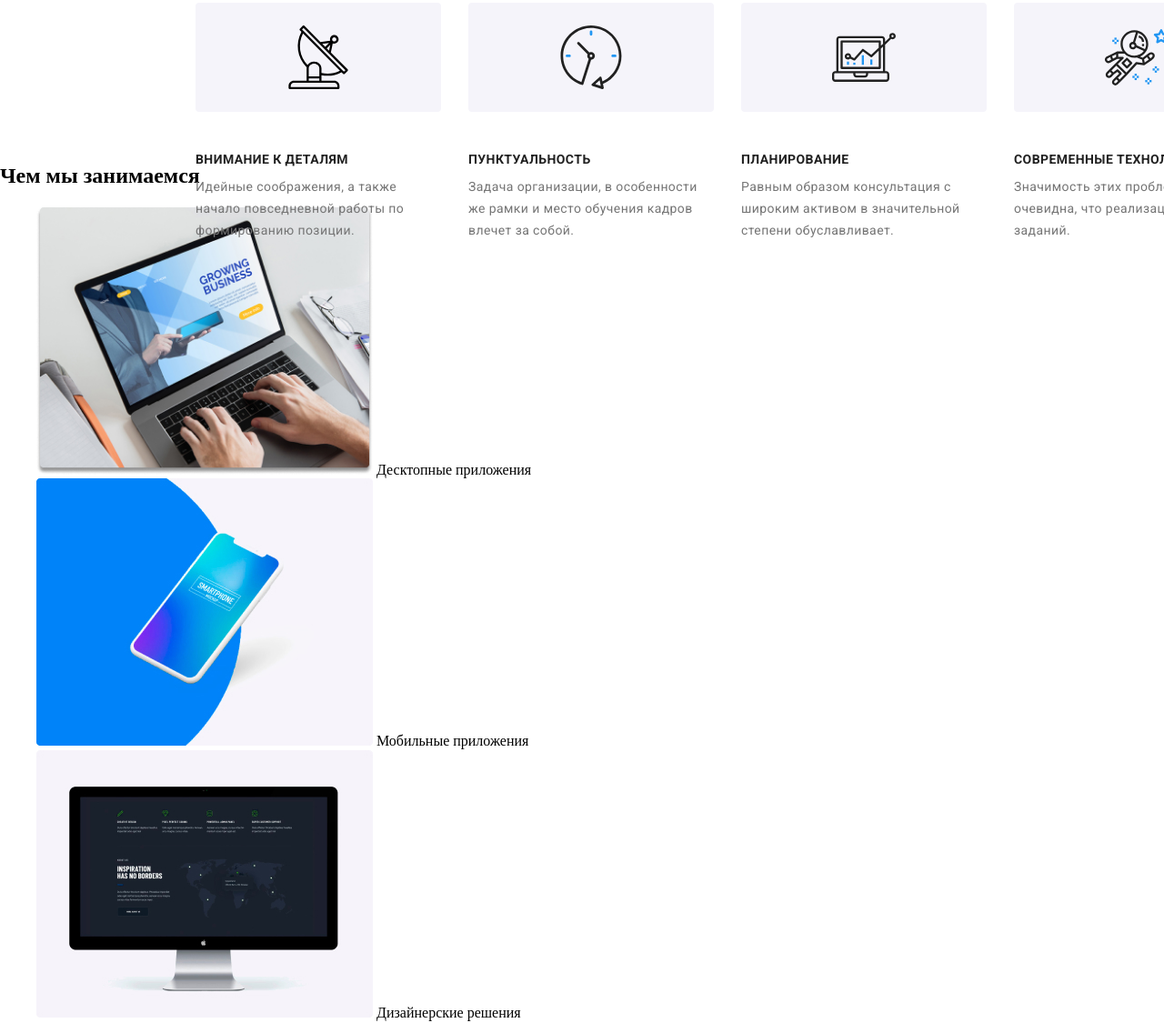
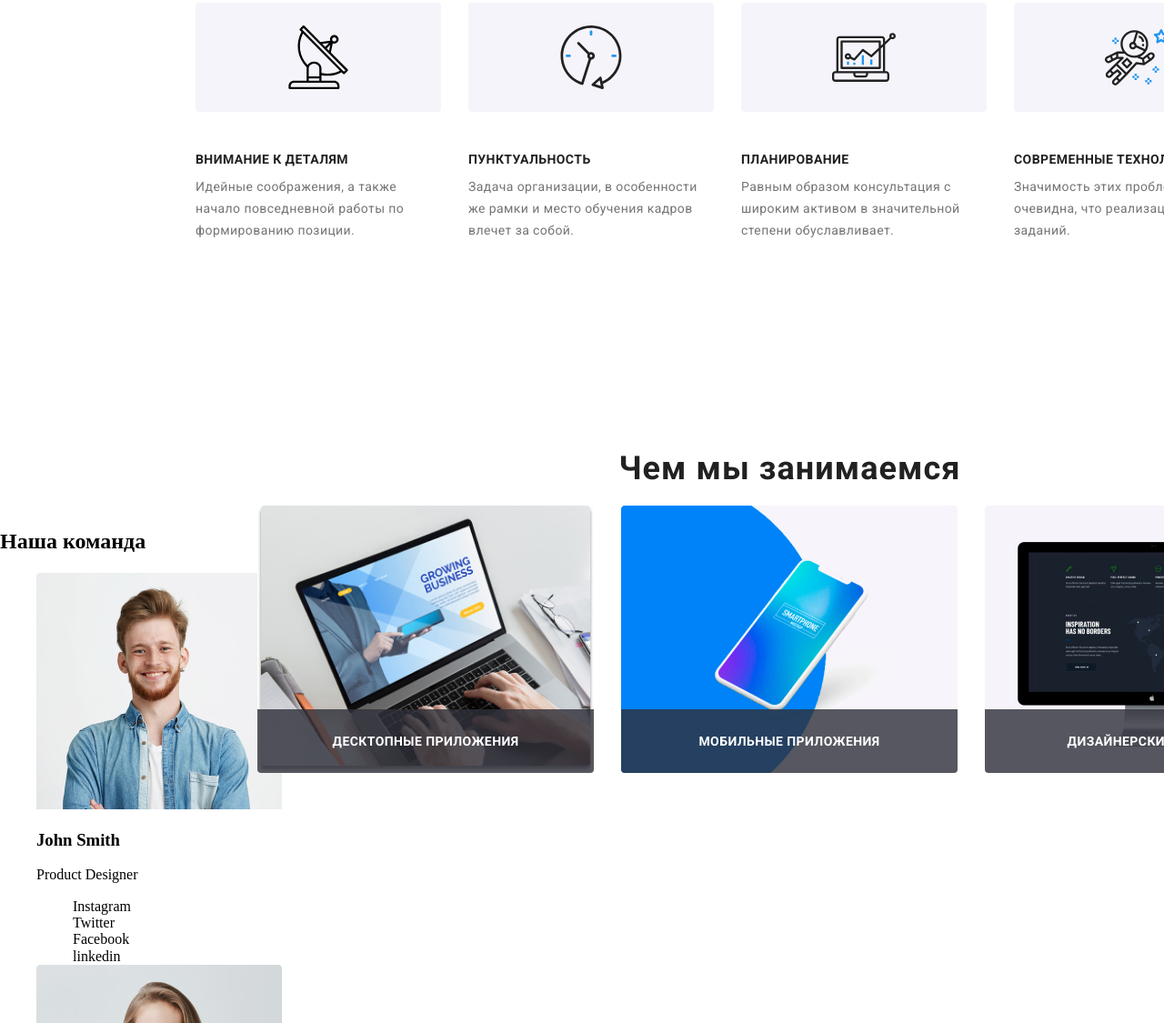
Before and after one commit to andreyz11288/goit-markup-hw-05, a plain HTML site: page index.html in a window 1280 px wide. Shown: the part 855-1980 px from the top of the page at 91% size. Drawn offline with Linux system fonts and the light colour scheme.

Commit message:
Сделал - Чем мы занимаемся

```diff
--- a/css/style.css
+++ b/css/style.css
@@ -448,9 +448,115 @@ li {
   color: #757575;
 }
 
-/* .center-feater{
+.worck {
+  position: relative;
+  width: 1170px;
+  height: 386px;
+  left: 283px;
+  top: 144px;
+}
 
-    display:flex;
-     justify-content: center;
+.worck > h2 {
+  position: absolute;
+  width: 377px;
+  height: 42px;
+  left: 397px;
+  top: 144px;
+  font-family: Roboto;
+  font-style: normal;
+  font-weight: bold;
+  font-size: 36px;
+  line-height: 42px;
+  text-align: center;
+  letter-spacing: 0.03em;
+  color: #212121;
+}
 
-    } */
+.worck1 {
+  position: absolute;
+  width: 370px;
+  height: 294px;
+  left: 0px;
+  top: 236px;
+}
+
+.worck1 > span {
+  position: absolute;
+  width: 205px;
+  height: 16px;
+  left: 83px;
+  top: 251px;
+  padding-top: 27px;
+  font-family: Roboto;
+  font-style: normal;
+  font-weight: bold;
+  font-size: 14px;
+  line-height: 16px;
+  text-align: center;
+  letter-spacing: 0.03em;
+  text-transform: uppercase;
+  color: #ffffff;
+}
+
+.worck2 {
+  position: absolute;
+  width: 370px;
+  height: 294px;
+  left: 400px;
+  top: 236px;
+}
+
+.worck2 > span {
+  position: absolute;
+  width: 370px;
+  height: 70px;
+  left: 683px;
+  top: 251px;
+  padding-top: 27px;
+  font-family: Roboto;
+  font-style: normal;
+  font-weight: bold;
+  font-size: 14px;
+  line-height: 16px;
+  text-align: center;
+  letter-spacing: 0.03em;
+  text-transform: uppercase;
+  color: #ffffff;
+}
+
+.worck3 {
+  position: absolute;
+  width: 370px;
+  height: 294px;
+  left: 800px;
+  top: 236px;
+}
+
+.worck3 > span {
+  position: absolute;
+  width: 370px;
+  height: 70px;
+  left: 1083px;
+  top: 251px;
+  padding-top: 27px;
+
+  font-family: Roboto;
+  font-style: normal;
+  font-weight: bold;
+  font-size: 14px;
+  line-height: 16px;
+  text-align: center;
+  letter-spacing: 0.03em;
+  text-transform: uppercase;
+  color: #ffffff;
+}
+
+.worck span {
+  position: absolute;
+  width: 370px;
+  height: 43px;
+  left: 0px;
+  top: 224px;
+  background: rgba(47, 48, 58, 0.8);
+  border-radius: 0px 0px 4px 4px;
+}
--- a/index.html
+++ b/index.html
@@ -131,40 +131,40 @@
           </li>
         </ul>
       </section>
-      <section>
+      <section class="worck">
         <h2>Чем мы занимаемся</h2>
         <ul>
           <li>
-            <a href=""
+            <a class="worck1" href=""
               ><img
                 src="./images/box1.jpg"
                 alt="Десктопные приложения"
                 width="370"
                 height="294"
               />
-              Десктопные приложения</a
+              <span> Десктопные приложения</span></a
             >
           </li>
           <li>
-            <a href=""
+            <a class="worck2" href=""
               ><img
                 src="./images/box2.jpg"
                 alt="Мобильные приложения"
                 width="370"
                 height="294"
               />
-              Мобильные приложения</a
+              <span>Мобильные приложения</span></a
             >
           </li>
           <li>
-            <a href=""
+            <a class="worck3" href=""
               ><img
                 src="./images/box3.jpg"
                 alt="Дизайнерские решения"
                 width="370"
                 height="294"
               />
-              Дизайнерские решения</a
+              <span>Дизайнерские решения</span></a
             >
           </li>
         </ul>
```
